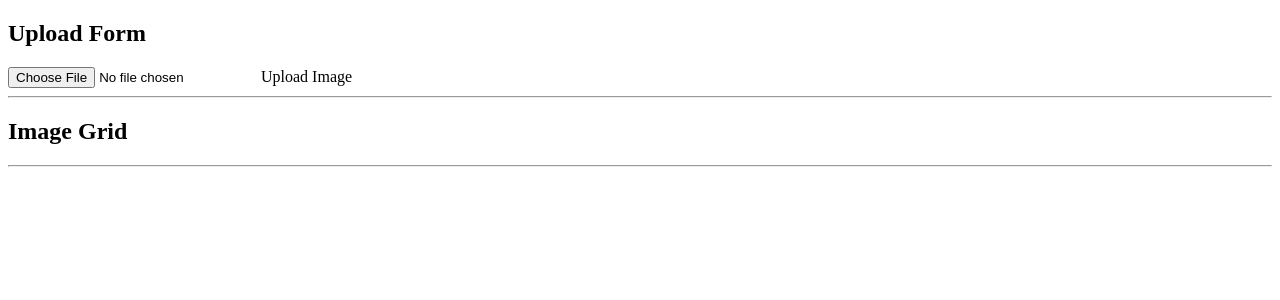
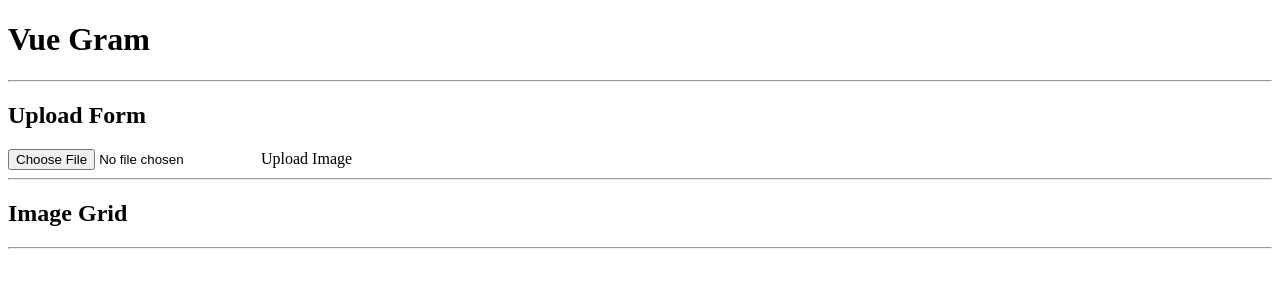
Before and after one commit to tomboo/vitejs-vite-tdmuh7, a Vue app: page / in a window 1280 px wide. Shown: the top 300 px of the page. Built offline with nearby package versions, Linux system fonts and the light colour scheme.

Commit message:
1 file modified, 1 added

```diff
--- a/src/App.vue
+++ b/src/App.vue
@@ -1,9 +1,11 @@
 <script setup>
+  import NavBar from './components/NavBar.vue'
   import UploadForm from './components/UploadForm.vue'
   import ImageGrid from './components/ImageGrid.vue'
 </script>
 
 <template>
+  <NavBar />
   <UploadForm />
   <ImageGrid />
 </template>
--- /dev/null
+++ b/src/components/NavBar.vue
@@ -0,0 +1,10 @@
+<script setup>
+</script>
+
+<template>
+  <h1>Vue Gram</h1>
+  <hr />
+</template>
+
+<style scoped>
+</style>
```
